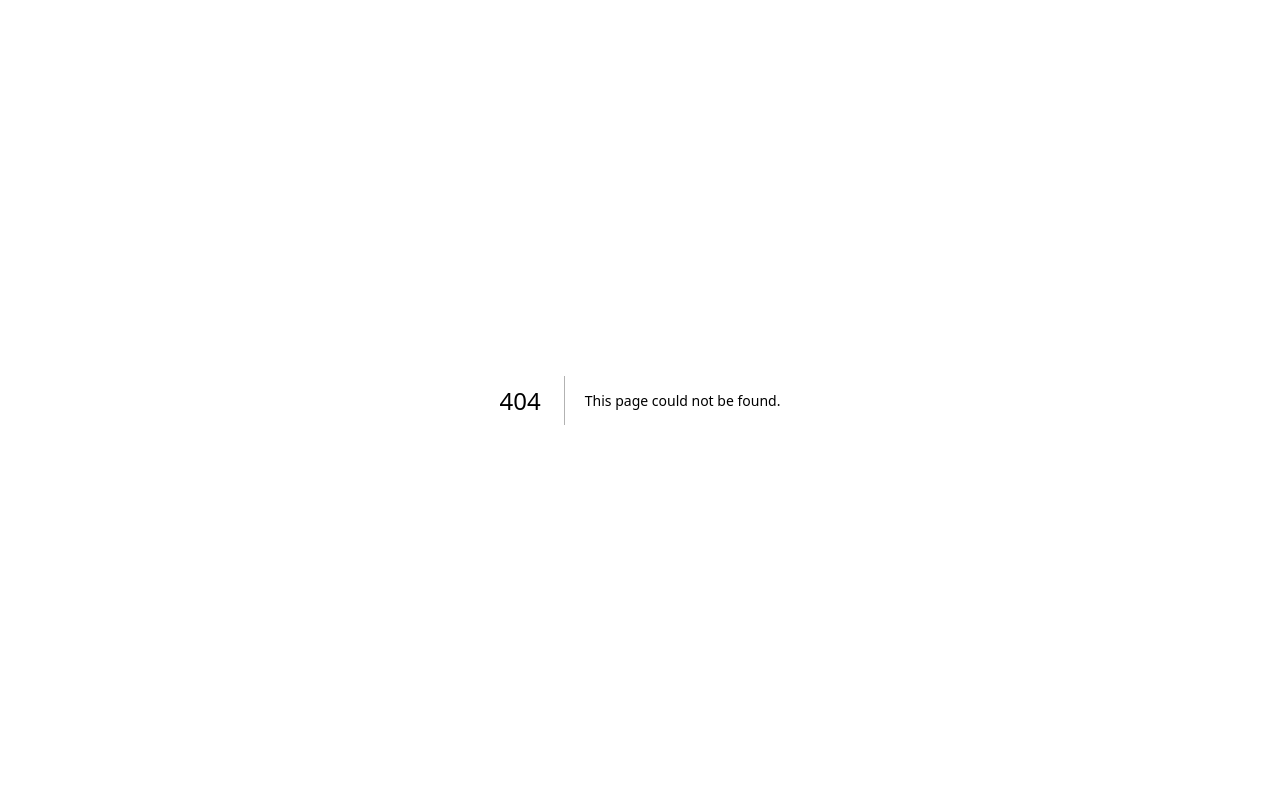
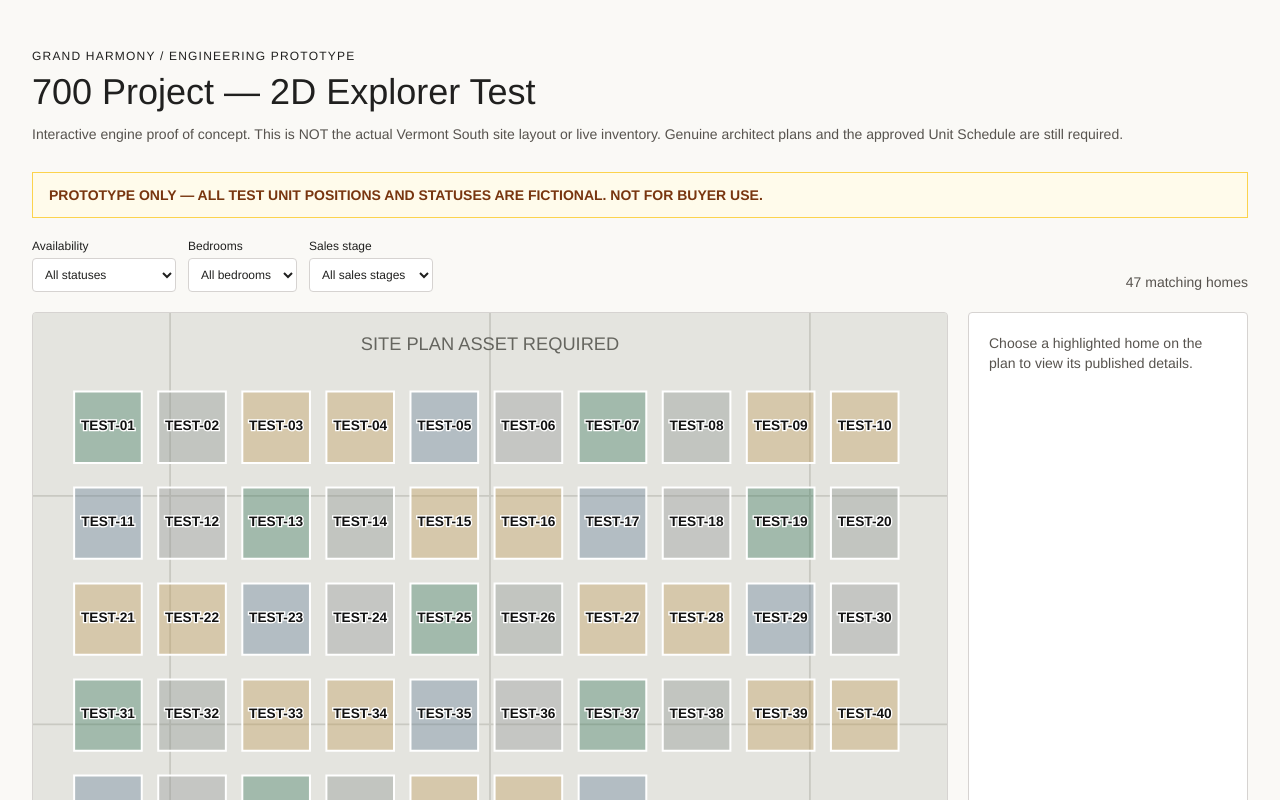
Before and after one commit to maxstillwell/grandharmony, a Next.js app: page /demo/700-explorer in a window 1280 px wide. Before the commit this address had no page. Shown: the top 800 px of the page. Built offline with nearby package versions, Linux system fonts and the light colour scheme.

Commit message:
feat(700): add isolated 2D site plan explorer prototype and safety checks

```diff
--- /dev/null
+++ b/app/demo/700-explorer/page.tsx
@@ -0,0 +1,31 @@
+import type { Metadata } from "next";
+import { SitePlanExplorer, type PublicUnit, type UnitHotspot, type PublicUnitStatus } from "@/components/sales/site-plan-explorer";
+
+export const metadata: Metadata = { title: "700 Site Plan Interaction Prototype - NOT FOR SALES", robots: { index: false, follow: false } };
+
+// This page exists only as a development harness. Geometry, availability and
+// unit numbers below are invented and must NEVER be used as published inventory.
+const testStatuses: PublicUnitStatus[] = ["available", "coming_soon", "under_offer", "reserved", "under_contract", "sold"];
+const testUnits: PublicUnit[] = Array.from({ length: 47 }, (_, index) => ({
+  id: "TEST-UNIT-" + String(index + 1).padStart(2, "0"),
+  number: "TEST-" + String(index + 1).padStart(2, "0"),
+  status: testStatuses[index % testStatuses.length],
+  bedrooms: index % 5 === 0 ? 3 : 4,
+  salesStage: "TEST STAGE " + String.fromCharCode(65 + Math.floor(index / 12)),
+  buildingAreaSqm: null,
+  landAreaSqm: null,
+  priceDisplay: null,
+}));
+const testHotspots: UnitHotspot[] = testUnits.map((unit, index) => {
+  const column = index % 10;
+  const row = Math.floor(index / 10);
+  const x = 45 + column * 92;
+  const y = 86 + row * 105;
+  return { unitId: unit.id, points: [[x, y], [x + 74, y], [x + 74, y + 78], [x, y + 78]].map((point) => point.join(",")).join(" "), labelX: x + 37, labelY: y + 42 };
+});
+export default function PrototypePage() {
+  return <main className="mx-auto min-h-screen max-w-7xl space-y-7 bg-[#faf9f6] px-4 py-12 text-[#20201f] sm:px-8">
+    <header><p className="text-xs uppercase tracking-widest">Grand Harmony / Engineering prototype</p><h1 className="mt-2 text-4xl">700 Project — 2D Explorer Test</h1><p className="mt-3 text-sm text-stone-600">Interactive engine proof of concept. This is NOT the actual Vermont South site layout or live inventory. Genuine architect plans and the approved Unit Schedule are still required.</p></header>
+    <SitePlanExplorer demo units={testUnits} hotspots={testHotspots} />
+  </main>;
+}
```
